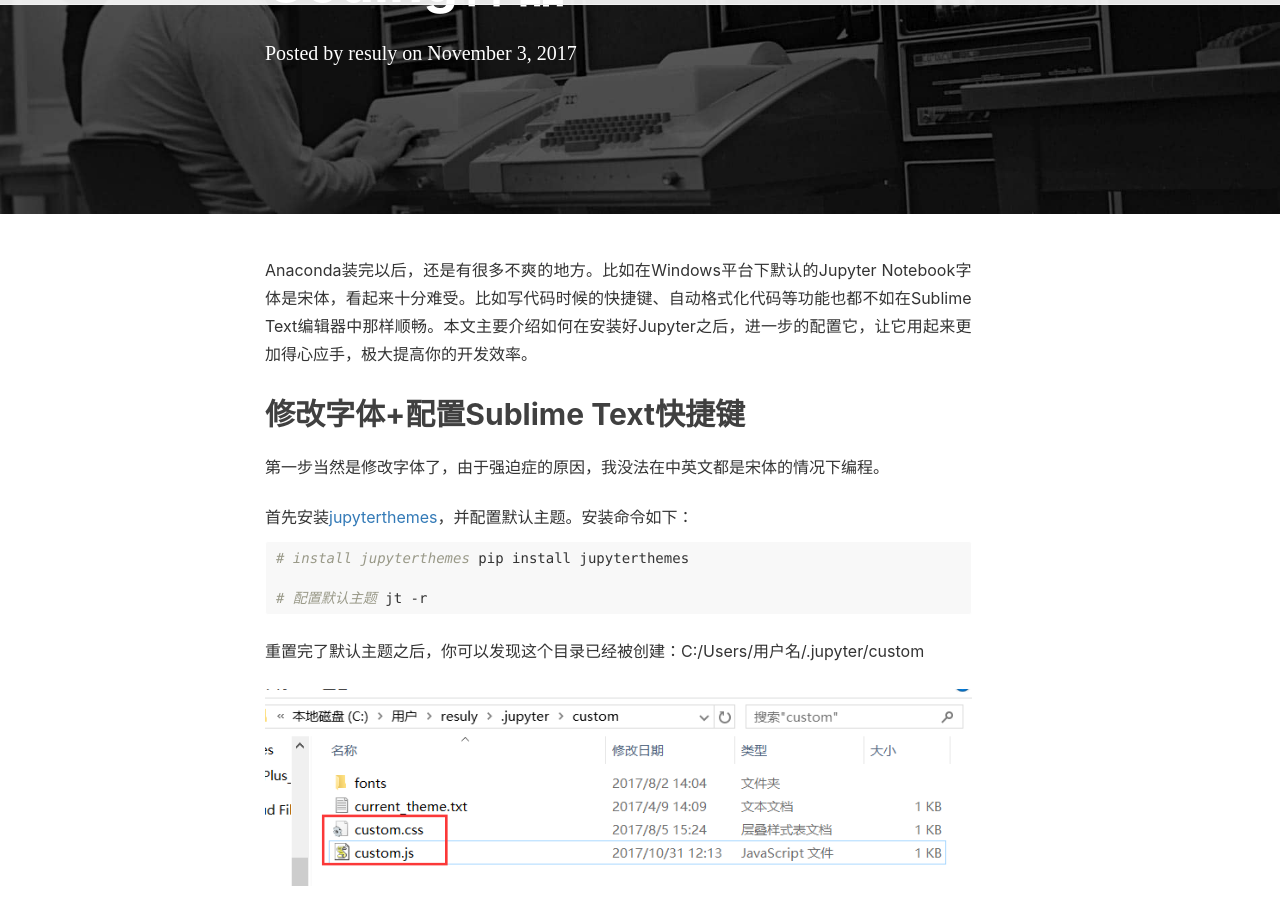
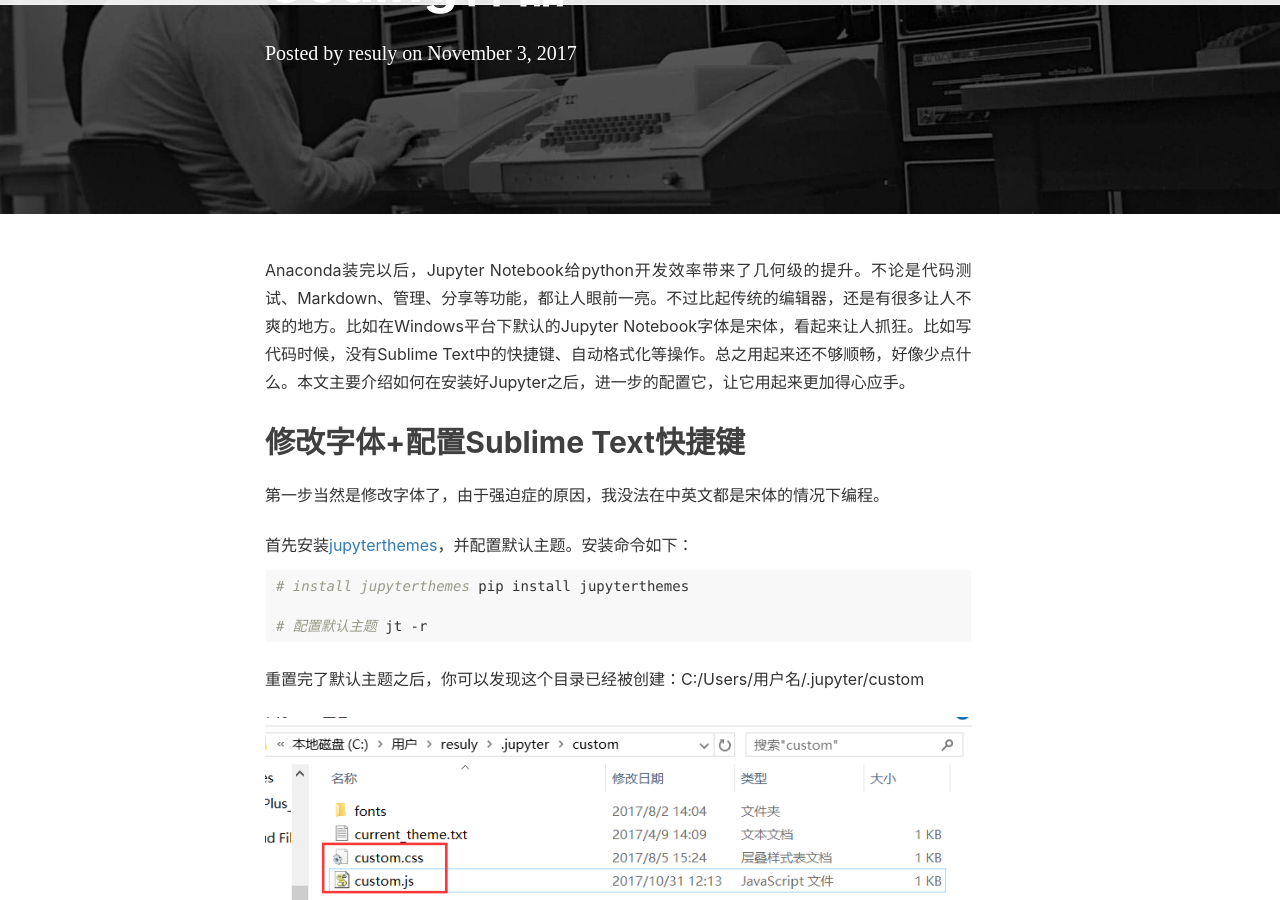
Before and after one commit to resuly/resuly.github.io, a Jekyll site: the page built from _posts/2017-11-03-jupyter-config-for-windows.markdown, in a window 1280 px wide and 900 px high, scrolled down 306 px. Built offline with Jekyll 4.4.1, drawn with Linux system fonts in a browser that asks for light colours; nearby versions of some CDN libraries; comment, search, counter and statistics services are not loaded.

Commit message:
updates3

```diff
--- a/_posts/2017-11-03-jupyter-config-for-windows.markdown
+++ b/_posts/2017-11-03-jupyter-config-for-windows.markdown
@@ -8,7 +8,7 @@ tags:
   - Jupyter, Windows, python
 ---
 
-Anaconda装完以后，还是有很多不爽的地方。比如在Windows平台下默认的Jupyter Notebook字体是宋体，看起来十分难受。比如写代码时候的快捷键、自动格式化代码等功能也都不如在Sublime Text编辑器中那样顺畅。本文主要介绍如何在安装好Jupyter之后，进一步的配置它，让它用起来更加得心应手，极大提高你的开发效率。
+Anaconda装完以后，Jupyter Notebook给python开发效率带来了几何级的提升。不论是代码测试、Markdown、管理、分享等功能，都让人眼前一亮。不过比起传统的编辑器，还是有很多让人不爽的地方。比如在Windows平台下默认的Jupyter Notebook字体是宋体，看起来让人抓狂。比如写代码时候，没有Sublime Text中的快捷键、自动格式化等操作。总之用起来还不够顺畅，好像少点什么。本文主要介绍如何在安装好Jupyter之后，进一步的配置它，让它用起来更加得心应手。
 
 ## 修改字体+配置Sublime Text快捷键
 第一步当然是修改字体了，由于强迫症的原因，我没法在中英文都是宋体的情况下编程。
```
